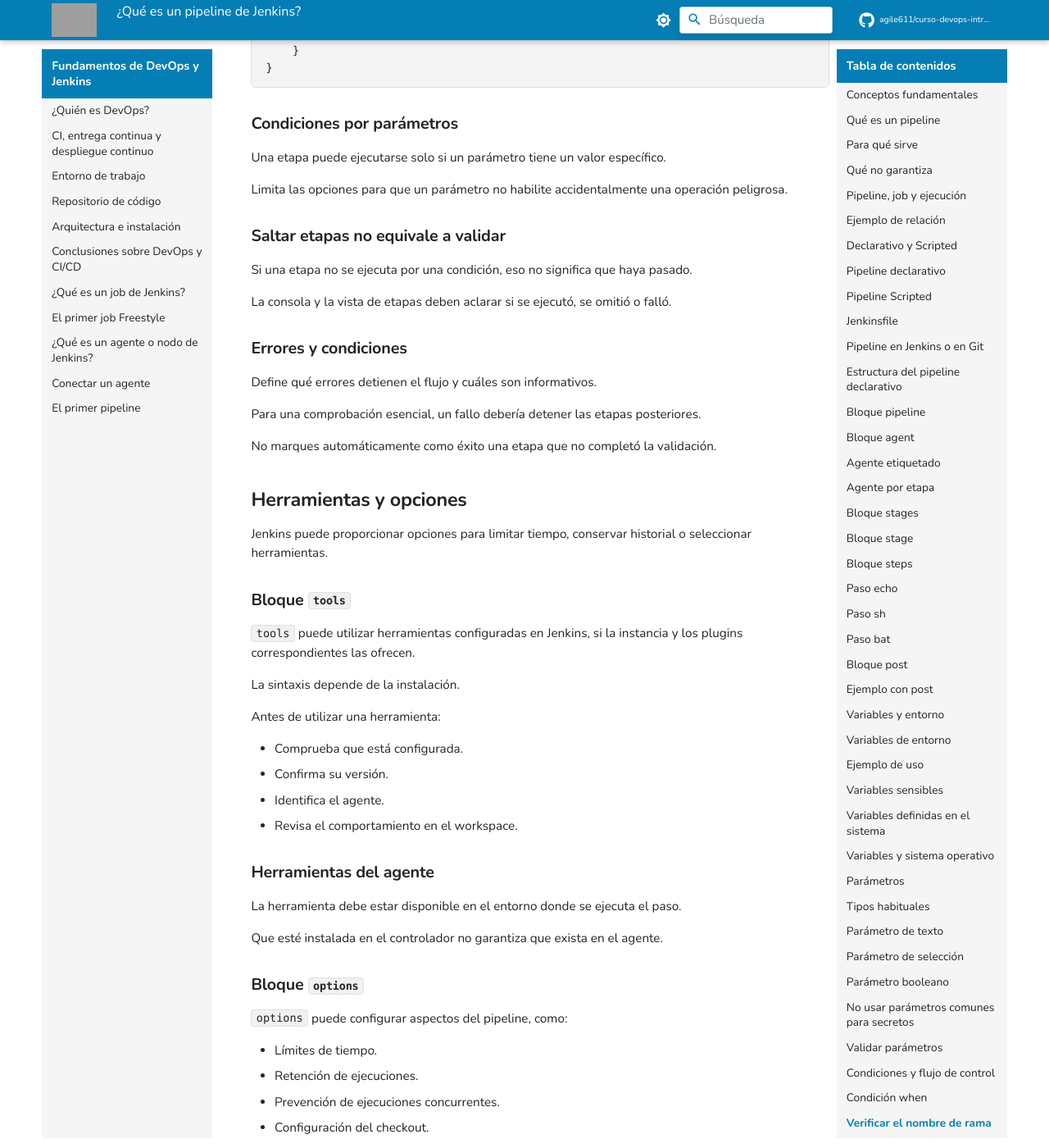
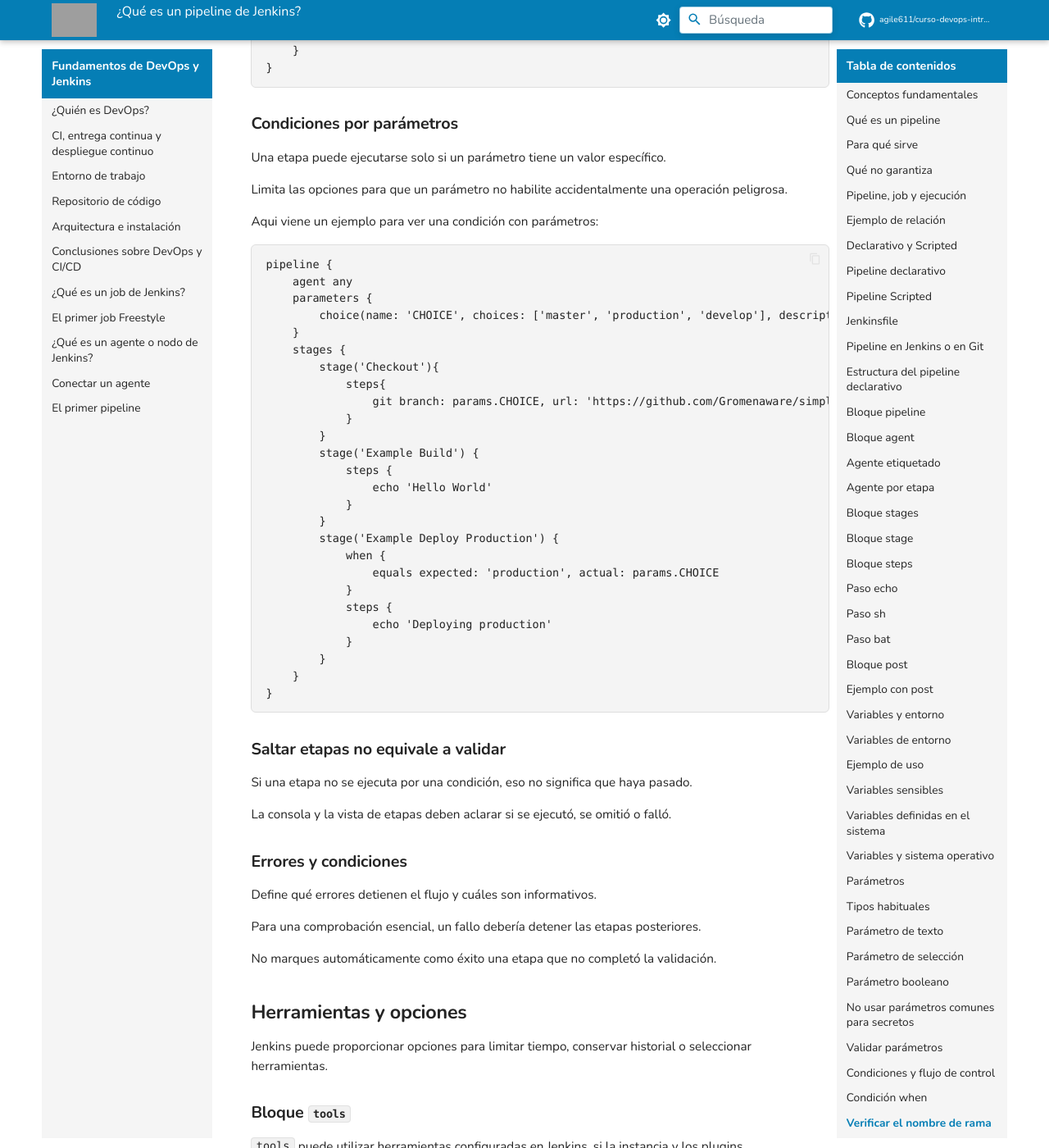
Before and after one commit to agile611/curso-devops-introduccion-a-integracion-continua-y-jenkins, an MkDocs documentation site: the page built from docs/01-fundamentos/11_que_es_un_pipeline.md, in a window 1280 px wide and 1400 px high, scrolled down 12820 px. Shown: the whole window at 82% size. Built offline with MkDocs 1.6.1 and Material for MkDocs 9.7.7, drawn with Linux system fonts in a browser that asks for light colours; comment, search, counter and statistics services are not loaded; grey boxes are pictures that could not be loaded.

Commit message:
when con parametros

````diff
--- a/docs/01-fundamentos/11_que_es_un_pipeline.md
+++ b/docs/01-fundamentos/11_que_es_un_pipeline.md
@@ -557,6 +557,37 @@ pipeline {
 Una etapa puede ejecutarse solo si un parámetro tiene un valor específico.
 
 Limita las opciones para que un parámetro no habilite accidentalmente una operación peligrosa.
+
+Aqui viene un ejemplo para ver una condición con parámetros:
+
+```groovy
+pipeline {
+    agent any
+    parameters {
+        choice(name: 'CHOICE', choices: ['master', 'production', 'develop'], description: 'Pick a branch')
+    }
+    stages {
+        stage('Checkout'){
+            steps{
+                git branch: params.CHOICE, url: 'https://github.com/Gromenaware/simple-maven-spring-boot-example.git'
+            }
+        }
+        stage('Example Build') {
+            steps {
+                echo 'Hello World'
+            }
+        }
+        stage('Example Deploy Production') {
+            when {
+                equals expected: 'production', actual: params.CHOICE
+            }
+            steps {
+                echo 'Deploying production'
+            }
+        }
+    }
+}
+```
 
 ### Saltar etapas no equivale a validar
 
````
